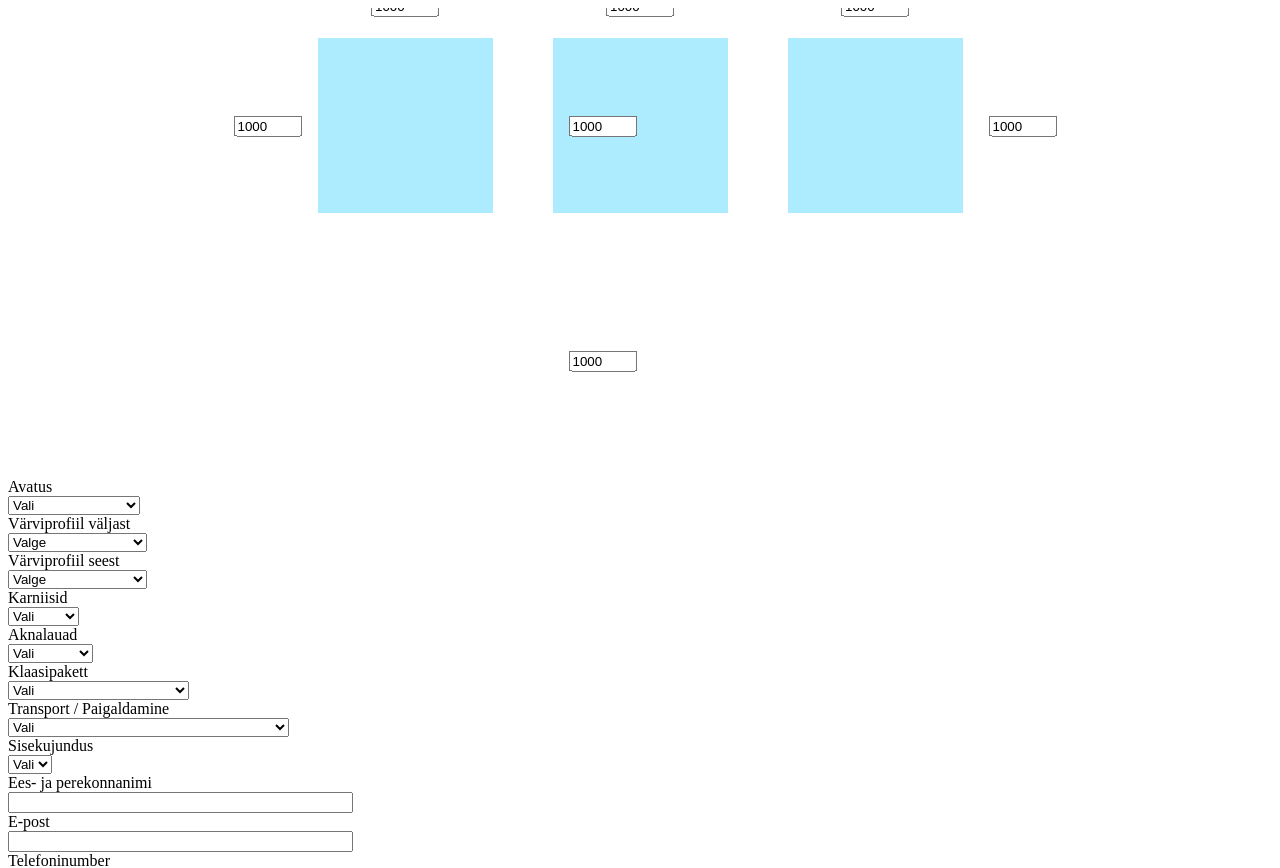
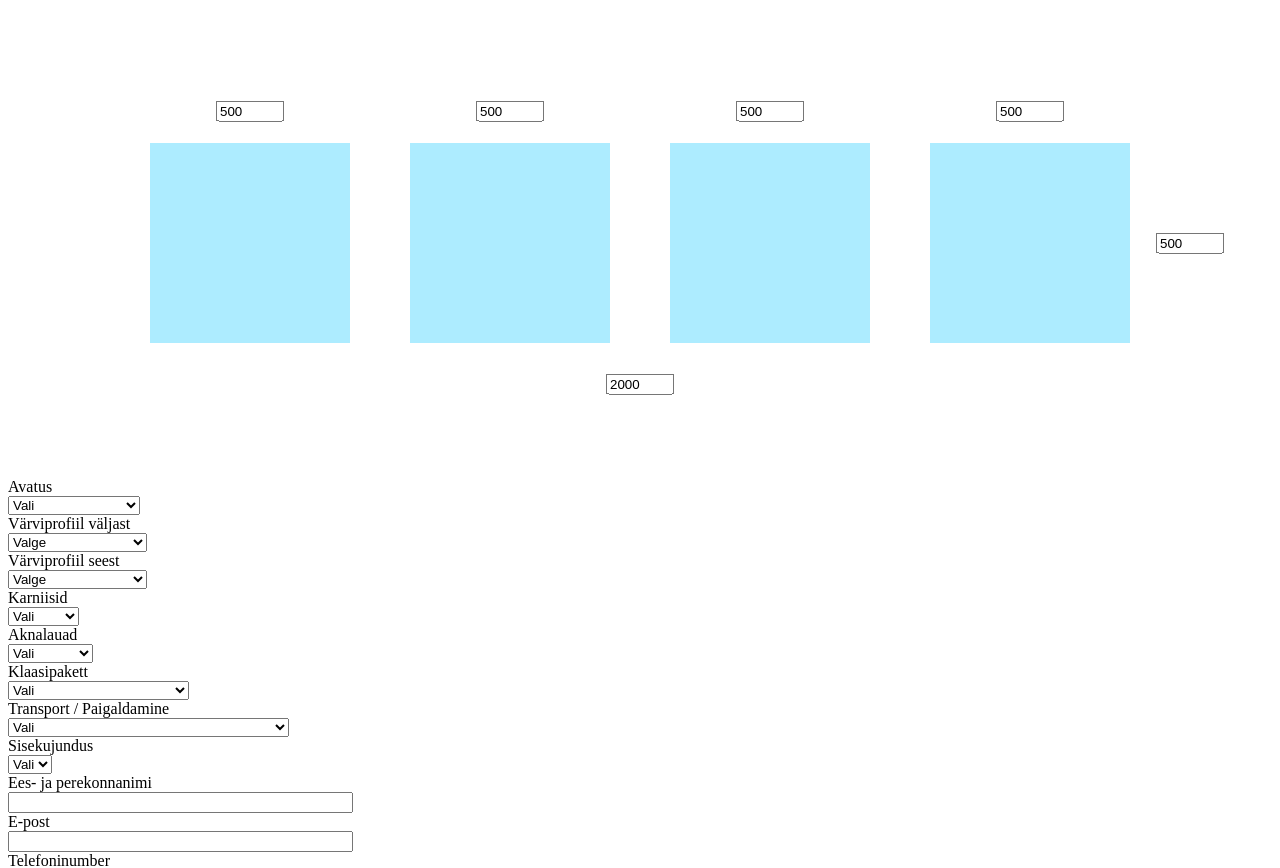
Before and after one commit to karelnagel/aknadjauksed, a React (Create React App) app: page / in a window 1280 px wide. Shown: the top 868 px of the page. Built offline with nearby package versions, Linux system fonts and the light colour scheme.

Commit message:
wull width

```diff
--- a/package.json
+++ b/package.json
@@ -19,7 +19,7 @@
     "zustand": "^4.4.1"
   },
   "scripts": {
-    "start": "react-scripts start",
+    "dev": "react-scripts start",
     "build": "react-scripts build && cp build/static/js/*.js build/static/js/main.js",
     "test": "react-scripts test",
     "eject": "react-scripts eject"
--- a/public/index.html
+++ b/public/index.html
@@ -38,7 +38,7 @@
     </div>
     <div class="uacf7-form-2905">
       <div id="root"
-        data-variant="roduuks_poolklaas_aknad_molemal_pool"> </div>
+        data-variant="nelja_osaline"> </div>
 
       <div class="uacf7-row">
         <div class="uacf7-col-6"> Avatus </div>
--- a/src/versions.tsx
+++ b/src/versions.tsx
@@ -191,15 +191,19 @@ export const UheOsaline = ({ w = 1000, h = 1000 }: { w?: number; h?: number }) =
 export const KaheOsaline = () => {
   const [widthLeft, setWidthLeft] = useState(1000);
   const [widthRight, setWidth2] = useState(1000);
+  const [width, setWidth] = useState(2000);
   const [height, setHeight] = useState(1000);
-  const scale = useScale([height], [widthLeft, widthRight]);
+  const scale = useScale([height], [width]);
+  const actualWidthLeft = (widthLeft / (widthLeft + widthRight)) * width;
+  const actualWidthRight = (widthRight / (widthLeft + widthRight)) * width;
 
   return (
     <div style={{ position: "relative", display: "flex" }}>
-      <Panel name="opening-left" width={widthLeft} height={height} scale={scale}>
+      <Input name="width" value={width} label="Laius" setValue={setWidth} style={{ bottom: -32, left: "50%" }} />
+      <Panel name="opening-left" width={actualWidthLeft} height={height} scale={scale}>
         <Input name="width-left" value={widthLeft} label="Laius" setValue={setWidthLeft} style={{ top: -32, left: "50%" }} />
       </Panel>
-      <Panel name="opening-right" width={widthRight} height={height} scale={scale}>
+      <Panel name="opening-right" width={actualWidthRight} height={height} scale={scale}>
         <Input name="width-right" value={widthRight} label="Laius" setValue={setWidth2} style={{ top: -32, left: "50%" }} />
         <Input name="height" value={height} label="Korgus" setValue={setHeight} style={{ right: -120, top: "50%" }} />
       </Panel>
@@ -211,18 +215,24 @@ export const KolmeOsaline = () => {
   const [widthLeft, setWidthLeft] = useState(500);
   const [widthCenter, setWidthCenter] = useState(1000);
   const [widthRight, setWidthRight] = useState(500);
+  const [width, setWidth] = useState(2000);
   const [height, setHeight] = useState(1000);
-  const scale = useScale([height], [widthLeft, widthCenter, widthRight]);
+  const scale = useScale([height], [width]);
+
+  const actualWidthLeft = (widthLeft / (widthLeft + widthRight + widthCenter)) * width;
+  const actualWidthCenter = (widthCenter / (widthLeft + widthRight + widthCenter)) * width;
+  const actualWidthRight = (widthRight / (widthLeft + widthRight + widthCenter)) * width;
 
   return (
     <div style={{ position: "relative", display: "flex" }}>
-      <Panel name="opening-left" width={widthLeft} height={height} scale={scale}>
+      <Input name="width" value={width} label="Laius" setValue={setWidth} style={{ bottom: -32, left: "50%" }} />
+      <Panel name="opening-left" width={actualWidthLeft} height={height} scale={scale}>
         <Input name="width-left" value={widthLeft} label="Laius" setValue={setWidthLeft} style={{ top: -32, left: "50%" }} />
       </Panel>
-      <Panel name="opening-center" width={widthCenter} height={height} scale={scale}>
+      <Panel name="opening-center" width={actualWidthCenter} height={height} scale={scale}>
         <Input name="width-center" value={widthCenter} label="Laius" setValue={setWidthCenter} style={{ top: -32, left: "50%" }} />
       </Panel>
-      <Panel name="opening-right" width={widthRight} height={height} scale={scale}>
+      <Panel name="opening-right" width={actualWidthRight} height={height} scale={scale}>
         <Input name="width-right" value={widthRight} label="Laius" setValue={setWidthRight} style={{ top: -32, left: "50%" }} />
         <Input name="height" value={height} label="Korgus" setValue={setHeight} style={{ right: -120, top: "50%" }} />
       </Panel>
@@ -372,20 +382,26 @@ export const NeljaOsaline = () => {
   const [widthThird, setWidthThird] = useState(500);
   const [widthFourth, setWidthFourth] = useState(500);
   const [height, setHeight] = useState(500);
-  const scale = useScale([height], [widthFirst, widthSecond, widthThird, widthFourth]);
+  const [width, setWidth] = useState(2000);
+  const scale = useScale([height], [width]);
+  const actualWidthFirst = (widthFirst / (widthFirst + widthSecond + widthThird + widthFourth)) * width;
+  const actualWidthSecond = (widthSecond / (widthFirst + widthSecond + widthThird + widthFourth)) * width;
+  const actualWidthThird = (widthThird / (widthFirst + widthSecond + widthThird + widthFourth)) * width;
+  const actualWidthFourth = (widthFourth / (widthFirst + widthSecond + widthThird + widthFourth)) * width;
 
   return (
     <div style={{ position: "relative", display: "flex" }}>
-      <Panel name="opening-first" width={widthFirst} height={height} scale={scale}>
+      <Input name="width" value={width} label="Laius" setValue={setWidth} style={{ bottom: -32, left: "50%" }} />
+      <Panel name="opening-first" width={actualWidthFirst} height={height} scale={scale}>
         <Input name="width-first" value={widthFirst} label="Laius" setValue={setWidthFirst} style={{ top: -32, left: "50%" }} />
       </Panel>
-      <Panel name="opening-second" width={widthSecond} height={height} scale={scale}>
+      <Panel name="opening-second" width={actualWidthSecond} height={height} scale={scale}>
         <Input name="width-second" value={widthSecond} label="Laius" setValue={setWidthSecond} style={{ top: -32, left: "50%" }} />
       </Panel>
-      <Panel name="opening-third" width={widthThird} height={height} scale={scale}>
+      <Panel name="opening-third" width={actualWidthThird} height={height} scale={scale}>
         <Input name="width-third" value={widthThird} label="Laius" setValue={setWidthThird} style={{ top: -32, left: "50%" }} />
       </Panel>
-      <Panel name="opening-fourth" width={widthFourth} height={height} scale={scale}>
+      <Panel name="opening-fourth" width={actualWidthFourth} height={height} scale={scale}>
         <Input name="width-fourth" value={widthFourth} label="Laius" setValue={setWidthFourth} style={{ top: -32, left: "50%" }} />
         <Input name="height" value={height} label="Korgus" setValue={setHeight} style={{ right: -120, top: "50%" }} />
       </Panel>
```
